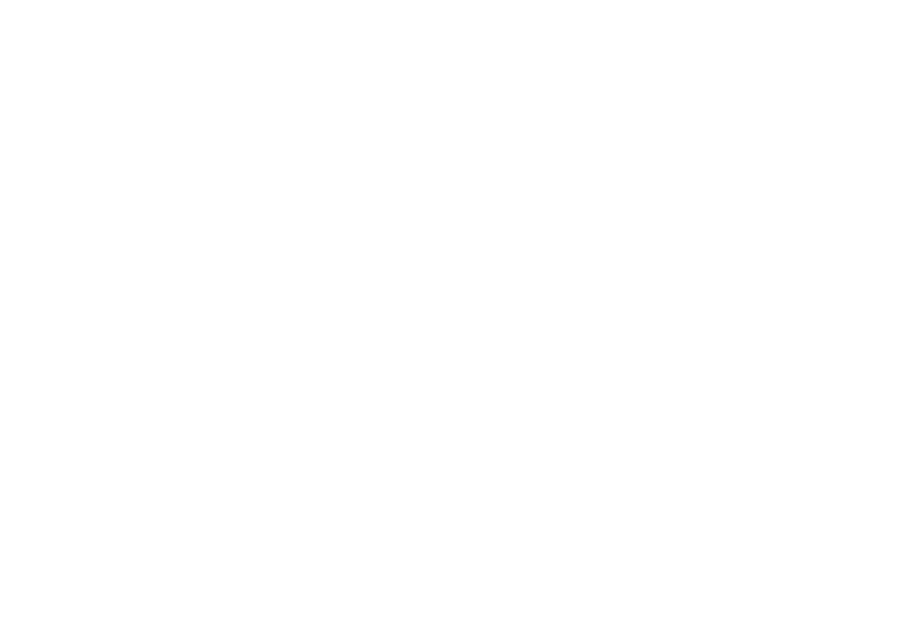
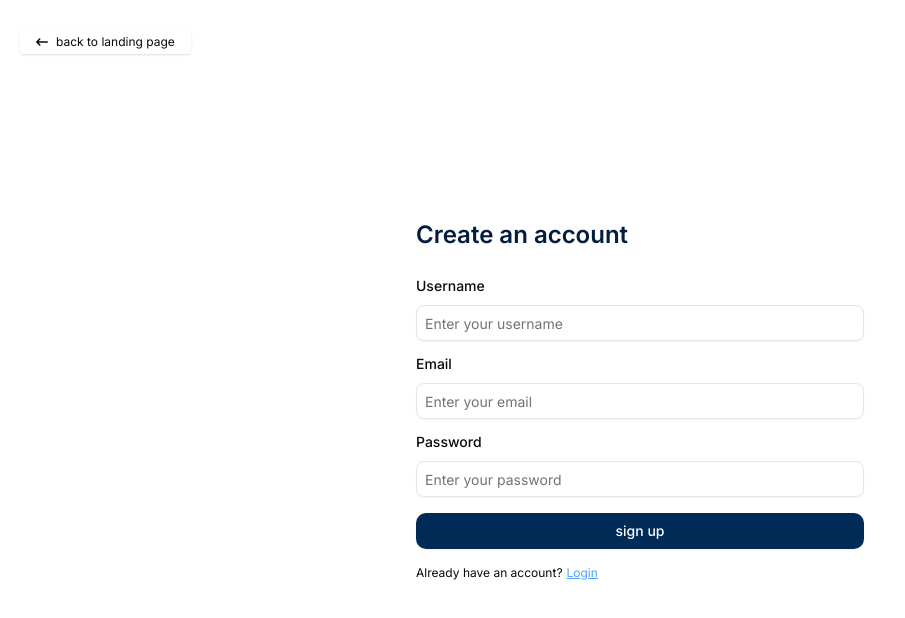
Before and after one commit to Stanley-enumahh/premium-boost, a React (Vite) app: page /signup in a window 1280 px wide. Before the commit this address had no page. Shown: the top 618 px of the page, without its empty margins (0-905 px from the left). Built offline with nearby package versions, Linux system fonts and the light colour scheme.

Commit message:
login n signup page

```diff
--- a/package.json
+++ b/package.json
@@ -10,6 +10,7 @@
     "preview": "vite preview"
   },
   "dependencies": {
+    "@radix-ui/react-label": "^2.1.7",
     "@radix-ui/react-slot": "^1.2.3",
     "@tailwindcss/vite": "^4.1.5",
     "class-variance-authority": "^0.7.1",
@@ -19,6 +20,7 @@
     "lucide-react": "^0.513.0",
     "react": "^19.1.0",
     "react-dom": "^19.1.0",
+    "react-hook-form": "^7.57.0",
     "react-icons": "^5.5.0",
     "react-router-dom": "^7.6.0",
     "tailwind-merge": "^3.3.0",
--- a/src/App.tsx
+++ b/src/App.tsx
@@ -1,13 +1,15 @@
 import { Route, Routes } from "react-router-dom";
 // import ProtectedRoute from "./components/protectedRourtes";
 import LandingPage from "./pages/landing";
+import { LoginPage } from "./pages/login";
+import { SignupPage } from "./pages/signupPage";
 
 function App() {
   return (
     <Routes>
       <Route path="/" element={<LandingPage />} />
-      {/* <Route path="/register" element={<SignupPage />} />
-    <Route path="/login" element={<LoginPage />} /> */}
+      <Route path="/signup" element={<SignupPage />} />
+      <Route path="/login" element={<LoginPage />} />
       {/* <Route path="/forget-password" element={<ForgetPassword />} />
     <Route path="/update-password" element={<UpdatePassword />} /> */}
       {/* <Route element={<ProtectedRoute />}>
--- a/src/components/logo.tsx
+++ b/src/components/logo.tsx
@@ -1,9 +1,7 @@
 export const Logo = () => {
   return (
     <div>
-      <h1 className="font-semibold z-50 text-xl">
-        FS <span>Hub</span>
-      </h1>
+      <h1 className="font-semibold z-50 text-xl">Logo</h1>
     </div>
   );
 };
--- a/src/components/topbar.tsx
+++ b/src/components/topbar.tsx
@@ -29,14 +29,14 @@
   return (
     <div
       className={`${
-        scrolled ? "bg-white/90 backdrop-blur-xl" : "bg-transparent"
+        scrolled ? "bg-white/90 backdrop-blur-xl" : "md:bg-transparent bg-white"
       } w-full flex justify-center z-50 fixed top-0 left-0`}
     >
-      <div className="flex flex-row items-center justify-between w-[90%] md:w-[86%] h-[60px] mt-4">
+      <div className="flex flex-row items-center relative justify-between w-[90%] md:w-[86%] h-[60px] mt-4">
         <Logo />
         <BiMenu
           onClick={() => setIsOpen((s) => !s)}
-          className="absolute w-fit z-50 right-5 top-4 text-lg md:hidden flex mt-4"
+          className="absolute w-fit z-50 right-0 top-0 text-lg md:hidden flex mt-4"
         />
         <ul
           className={`flex flex-col w-full md:p-0 p-5 md:bg-transparent bg-white md:items-center items-end md:flex-row gap-3 transition-all duration-150 z-40 md:gap-5 h-fit md:static absolute  left-0 md:w-fit ${
@@ -61,10 +61,10 @@
           ))}
 
           <Link
-            to="/signup"
+            to="/login"
             className="bg-greenlight md:bg-bluedark px-5 ml-4 h-fit py-2 text-sm rounded-[10px] text-white"
           >
-            Create account
+            Login
           </Link>
         </ul>
       </div>
--- /dev/null
+++ b/src/components/ui/input.tsx
@@ -0,0 +1,21 @@
+import * as React from "react";
+
+import { cn } from "@/lib/utils";
+
+function Input({ className, type, ...props }: React.ComponentProps<"input">) {
+  return (
+    <input
+      type={type}
+      data-slot="input"
+      className={cn(
+        "file:text-foreground placeholder:text-muted-foreground selection:bg-primary selection:text-primary-foreground dark:bg-input/30 border-input flex h-9 w-full min-w-0 rounded-md border bg-transparent px-3 py-1 text-base shadow-xs transition-[color,box-shadow] outline-none file:inline-flex file:h-7 file:border-0 file:bg-transparent file:text-sm file:font-medium disabled:pointer-events-none disabled:cursor-not-allowed disabled:opacity-50 md:text-sm",
+        "focus-visible:border-ring focus-visible:ring-ring/50 focus-visible:ring-[3px]",
+        "aria-invalid:ring-destructive/20 dark:aria-invalid:ring-destructive/40 aria-invalid:border-destructive",
+        className
+      )}
+      {...props}
+    />
+  );
+}
+
+export { Input };
--- /dev/null
+++ b/src/components/ui/label.tsx
@@ -0,0 +1,24 @@
+"use client";
+
+import * as React from "react";
+import * as LabelPrimitive from "@radix-ui/react-label";
+
+import { cn } from "@/lib/utils";
+
+function Label({
+  className,
+  ...props
+}: React.ComponentProps<typeof LabelPrimitive.Root>) {
+  return (
+    <LabelPrimitive.Root
+      data-slot="label"
+      className={cn(
+        "flex items-center gap-2 text-sm leading-none font-medium select-none group-data-[disabled=true]:pointer-events-none group-data-[disabled=true]:opacity-50 peer-disabled:cursor-not-allowed peer-disabled:opacity-50",
+        className
+      )}
+      {...props}
+    />
+  );
+}
+
+export { Label };
--- /dev/null
+++ b/src/pages/login.tsx
@@ -0,0 +1,98 @@
+import { useForm } from "react-hook-form";
+import { Link } from "react-router-dom";
+import { Button } from "@/components/ui/button";
+import { Input } from "@/components/ui/input";
+import { Label } from "@/components/ui/label";
+
+type LoginFormInputs = {
+  email: string;
+  password: string;
+};
+
+export const LoginPage = () => {
+  const {
+    register,
+    handleSubmit,
+    formState: { errors },
+  } = useForm<LoginFormInputs>({
+    defaultValues: {
+      email: "",
+      password: "",
+    },
+  });
+
+  const onSubmit = () => {};
+
+  return (
+    <div className="w-full flex justify-center relative h-screen items-center">
+      <div className=" flex w-full md:w-[70%] justify-center flex-row h-[85%]">
+        <div className="flex flex-col w-[85%] md:w-[50%] h-fit mt-[40px] md:mt-[70px] justify-center gap-4">
+          <h1 className="text-[#031D3D] font-semibold text-2xl">
+            {" "}
+            Welcome back, login
+          </h1>
+          <form
+            onSubmit={handleSubmit(onSubmit)}
+            className="flex flex-col gap-4 h-full w-full mt-3"
+          >
+            <div className="flex flex-col gap-3">
+              <Label htmlFor="username">Email</Label>
+              <Input
+                id="email"
+                type="email"
+                placeholder="Enter your email"
+                {...register("email", { required: "Email is required" })}
+                className={`border p-2 w-full rounded-md ${
+                  errors.email ? "border-red-500" : ""
+                }`}
+              />
+              {errors.email && (
+                <p className="text-red-500 text-xs mt-1">
+                  {errors.email.message}
+                </p>
+              )}
+            </div>
+            <div className="flex flex-col gap-3">
+              <Label htmlFor="password">password</Label>
+              <Input
+                id="password"
+                type="password"
+                placeholder="Enter your password"
+                {...register("password", { required: "Password is required" })}
+                className={`border p-2 w-full rounded-md ${
+                  errors.password ? "border-red-500" : ""
+                }`}
+              />
+              {errors.password && (
+                <p className="text-red-500 text-xs mt-1">
+                  {errors.password.message}
+                </p>
+              )}
+            </div>
+            <Link
+              to="/forget-password"
+              className=" text-blue-400 underline flex flex-row gap-1 items-center text-xs"
+            >
+              forget password
+            </Link>
+            <Button
+              // disabled={isPending}
+              type="submit"
+              className="bg-bluedark hover:bg-bluedark/90 w-full mt-5 button-shadow px-6 py-[8px] rounded-[10px] text-white disabled:bg-gray-400"
+            >
+              {/* {isPending ? "logging in" : "login"} */}
+              login
+            </Button>
+          </form>
+
+          <p className="flex flex-row gap-1 items-center text-xs">
+            Don't have an account?
+            <Link to="/signup" className=" text-blue-400 underline">
+              Sign up
+            </Link>
+          </p>
+        </div>
+      </div>
+    </div>
+  );
+};
--- /dev/null
+++ b/src/pages/signupPage.tsx
@@ -0,0 +1,136 @@
+import { Link } from "react-router-dom";
+import { FaArrowLeftLong } from "react-icons/fa6";
+import { useForm } from "react-hook-form";
+import { Button } from "@/components/ui/button";
+import { Input } from "@/components/ui/input";
+import { Label } from "@/components/ui/label";
+
+type SignupFormInputs = {
+  email: string;
+  password: string;
+  username: string;
+};
+
+export const SignupPage = () => {
+  const {
+    register,
+    handleSubmit,
+    // reset,
+    formState: { errors },
+  } = useForm<SignupFormInputs>({
+    defaultValues: {
+      email: "",
+      password: "",
+      username: "",
+    },
+  });
+
+  const onSubmit = (data: SignupFormInputs) => {
+    console.log(data);
+  };
+
+  return (
+    <div className="w-full flex justify-center relative h-screen items-center">
+      <Link
+        to="/"
+        className="absolute top-[30px] flex flex-row gap-2 items-center left-[20px] text-xs px-4 py-1 rounded shadow"
+      >
+        <FaArrowLeftLong /> back to landing page
+      </Link>
+      <div className=" flex w-full items-start md:mt-0 mt-[90px] md:items-center md:w-[70%] h-[85%] justify-center">
+        <div className="flex flex-col w-[85%] md:w-[50%] justify-center gap-4">
+          <h1 className="text-[#031D3D] font-semibold text-2xl">
+            Create an account
+          </h1>
+
+          {/* register form */}
+
+          <form
+            onSubmit={handleSubmit(onSubmit)}
+            className="flex flex-col gap-4 w-full mt-3"
+          >
+            <div className="flex flex-col gap-3">
+              <Label htmlFor="username">Username</Label>
+              <Input
+                id="username"
+                type="text"
+                placeholder="Enter your username"
+                {...register("username", {
+                  required: "Username is required",
+                  minLength: {
+                    value: 3,
+                    message: "Username must be at least 3 characters",
+                  },
+                })}
+                className={`border p-2 w-full rounded-md ${
+                  errors.username ? "border-red-500" : ""
+                }`}
+              />
+              {errors.username && (
+                <p className="text-red-500 text-xs">
+                  {errors.username.message}
+                </p>
+              )}
+            </div>
+            <div className="flex flex-col gap-3">
+              <Label htmlFor="email">Email</Label>
+              <Input
+                id="email"
+                type="email"
+                placeholder="Enter your email"
+                {...register("email", { required: "Email is required" })}
+                className={`border p-2 w-full rounded-md ${
+                  errors.email ? "border-red-500" : ""
+                }`}
+              />
+              {errors.email && (
+                <p className="text-red-500 text-sm mt-1">
+                  {errors.email.message}
+                </p>
+              )}
+            </div>
+            <div className="flex flex-col gap-3">
+              <Label htmlFor="password">Password</Label>
+              <Input
+                id="password"
+                type="password"
+                placeholder="Enter your password"
+                {...register("password", {
+                  required: "Password is required",
+                  minLength: {
+                    value: 6,
+                    message: "Password must be at least 6 characters",
+                  },
+                })}
+                className={`border p-2 w-full rounded-md ${
+                  errors.password ? "border-red-500" : ""
+                }`}
+              />
+              {errors.password && (
+                <p className="text-red-500 text-sm mt-1">
+                  {errors.password.message}
+                </p>
+              )}
+            </div>
+            <Button
+              // disabled={isPending}
+              type="submit"
+              className="bg-bluedark hover:bg-bluedark/90 w-full button-shadow px-6 py-[8px] rounded-[10px] text-white disabled:bg-gray-400"
+            >
+              {/* {isPending ? "creating account" : "sign up"} */}
+              sign up
+            </Button>
+          </form>
+
+          <p className="flex flex-row gap-1 items-center text-xs">
+            Already have an account?{" "}
+            <Link to="/login" className=" text-blue-400 underline">
+              Login
+            </Link>
+          </p>
+          {/* </div> */}
+        </div>
+      </div>
+    </div>
+  );
+};
```
Also changed, not shown: src/pages/landing.tsx (+10 -6 lines), 1 other file (tests, documents, lock files or other folders).
